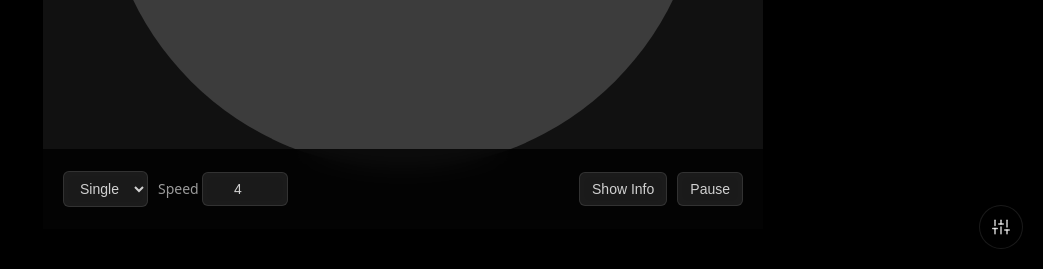
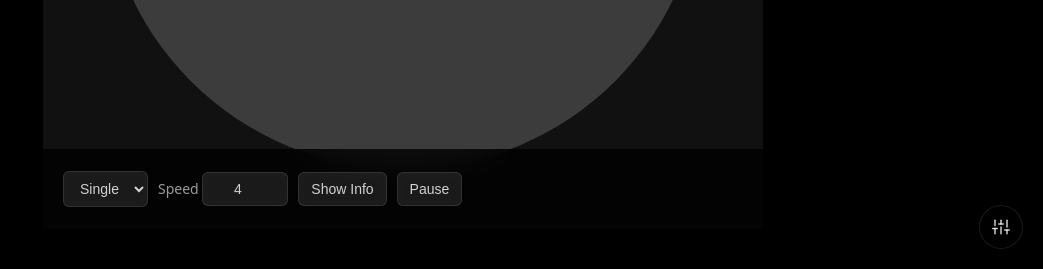
Before and after one commit to ingridpierre/Album-Art-Rotator, a Flask app: page / in a window 1280 px wide. Shown: the part 531-800 px from the top of the page, without its empty margins (237-1280 px from the left). Run offline with Flask 3, Linux system fonts and the light colour scheme.

Commit message:
Agent query: Are all controls now grouped on the left side of the control panel, and is the floating button not overlapping with any controls?
Reposition controls: Grouped all controls in the left control panel to prevent overlap with the floating button.

Screenshot: https://storage.googleapis.com/screenshot-production-us-central1/91bc38f0-25a1-4d18-8f3f-9f78904ee839/f51fd00d-46da-4629-903d-d682df4c4a5c.jpg

```diff
--- a/templates/index.html
+++ b/templates/index.html
@@ -149,9 +149,6 @@
             color: rgba(255, 255, 255, 0.6);
             font-size: 14px;
         }
-        .spacer {
-            flex-grow: 1;
-        }
         .floating-button {
             position: fixed;
             bottom: 20px;
@@ -203,9 +200,6 @@
                     Speed
                     <input type="number" id="speed" value="4" min="1" max="60" step="1">
                 </label>
-            </div>
-            <div class="spacer"></div>
-            <div class="control-group">
                 <button id="toggleInfo">Show Info</button>
                 <button id="playPause">Pause</button>
             </div>
```
